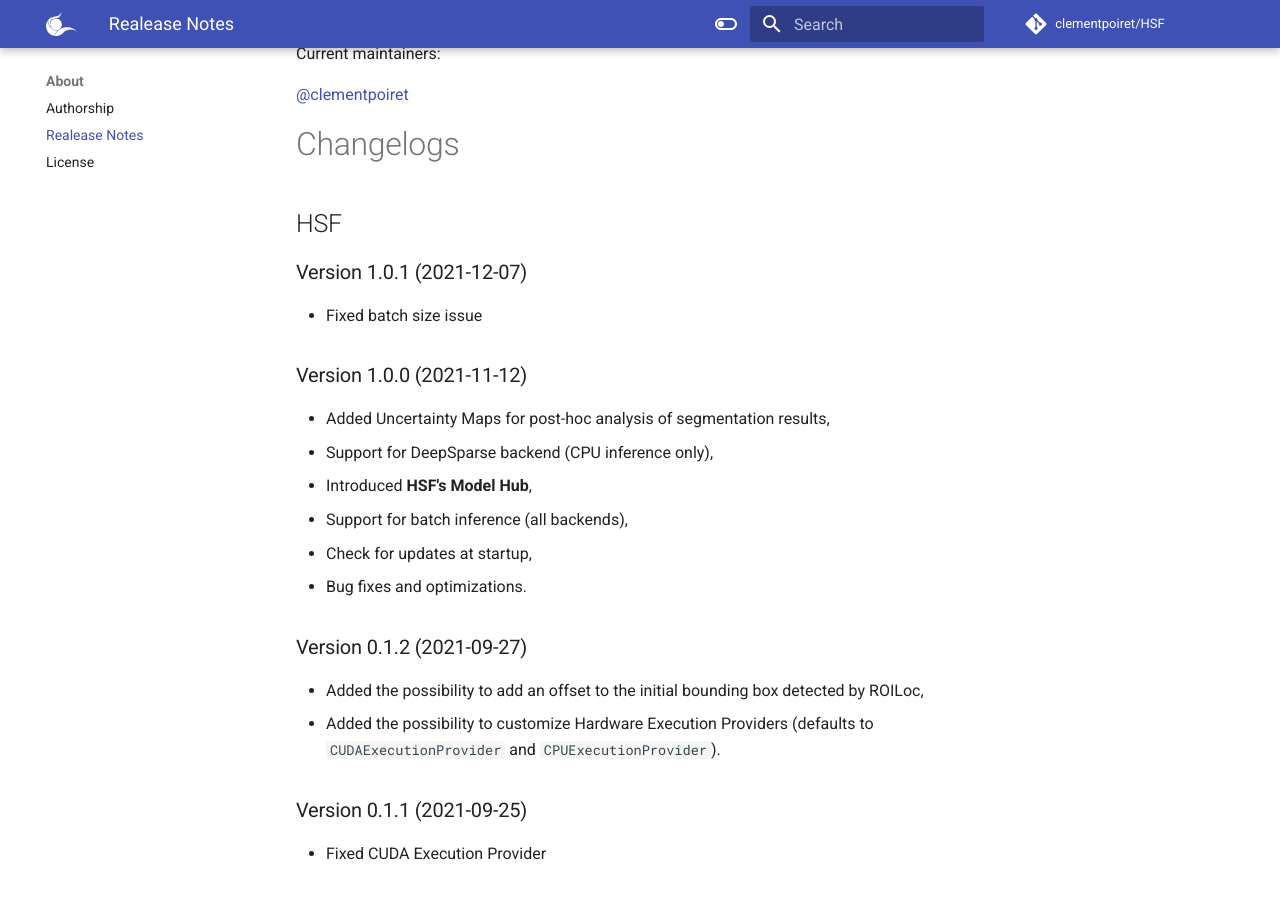
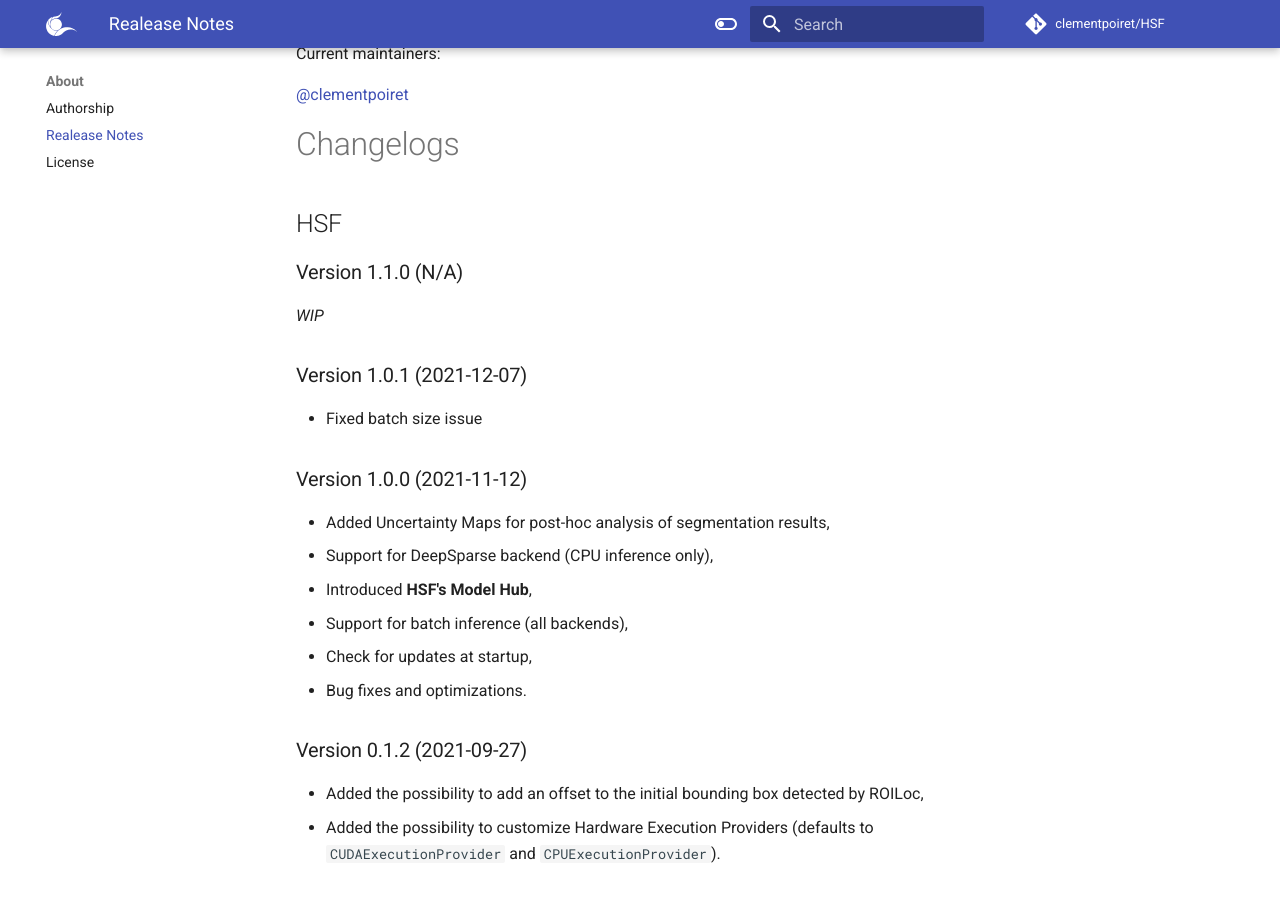
Before and after one commit to clementpoiret/HSF, an MkDocs documentation site: the page built from docs/about/release-notes.md, in a window 1280 px wide and 900 px high, scrolled down 366 px. Built offline with MkDocs 1.6.1 and Material for MkDocs 9.7.7, drawn with Linux system fonts in a browser that asks for light colours; comment, search, counter and statistics services are not loaded; the version menu is left out.

Commit message:
[CODE] Bump to 1.1.0

```diff
--- a/docs/about/release-notes.md
+++ b/docs/about/release-notes.md
@@ -15,6 +15,10 @@
 # Changelogs
 
 ## HSF
+
+### Version 1.1.0 (N/A)
+
+*WIP*
 
 ### Version 1.0.1 (2021-12-07)
 
--- a/hsf/__init__.py
+++ b/hsf/__init__.py
@@ -1 +1 @@
-__version__ = '1.0.1'
+__version__ = '1.1.0'
--- a/pyproject.toml
+++ b/pyproject.toml
@@ -1,6 +1,6 @@
 [tool.poetry]
 name = "HSF"
-version = "1.0.1"
+version = "1.1.0"
 description = "A simple yet exhaustive segmentation tool of the Hippocampal Subfields in T1w and T2w MRIs."
 authors = ["Clément POIRET <poiret.clement@outlook.fr>"]
 license = "MIT"
```
Also changed, not shown: docs/index.md (+1 -1 lines), 1 other file.
